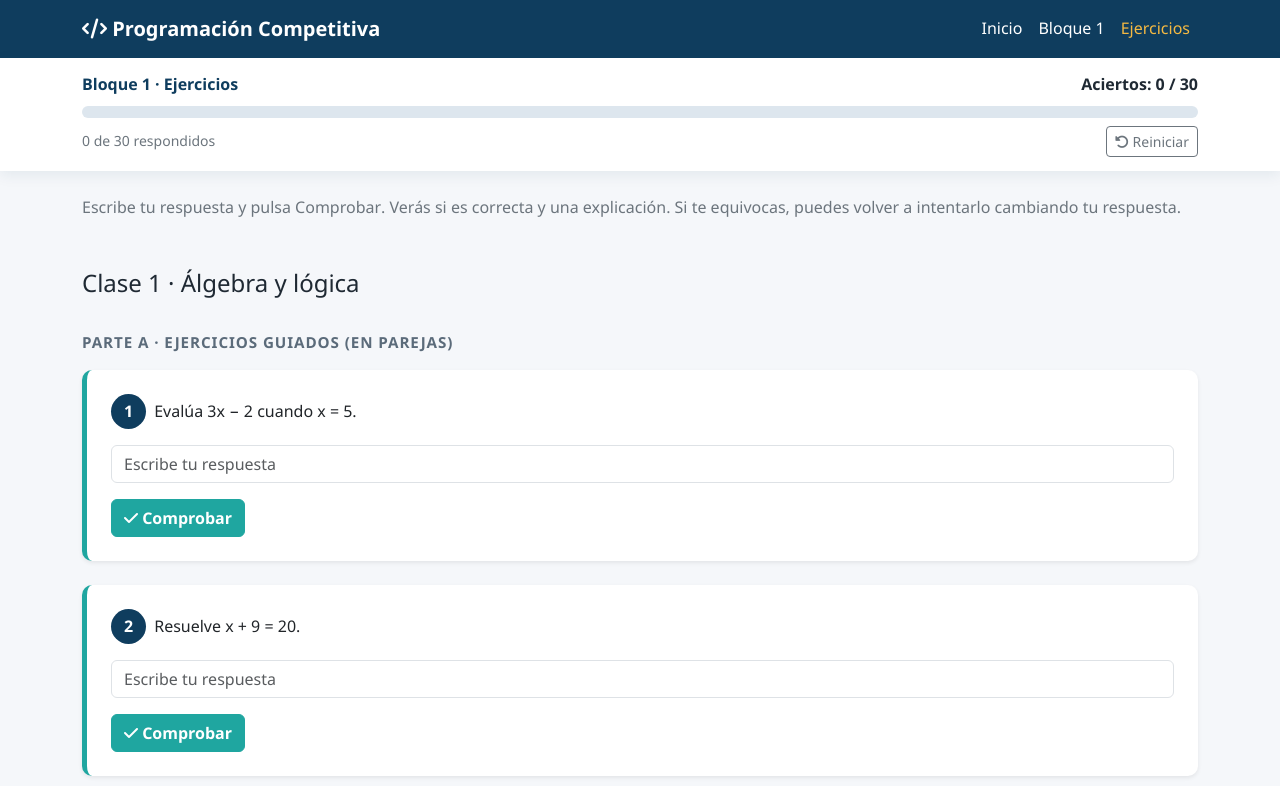
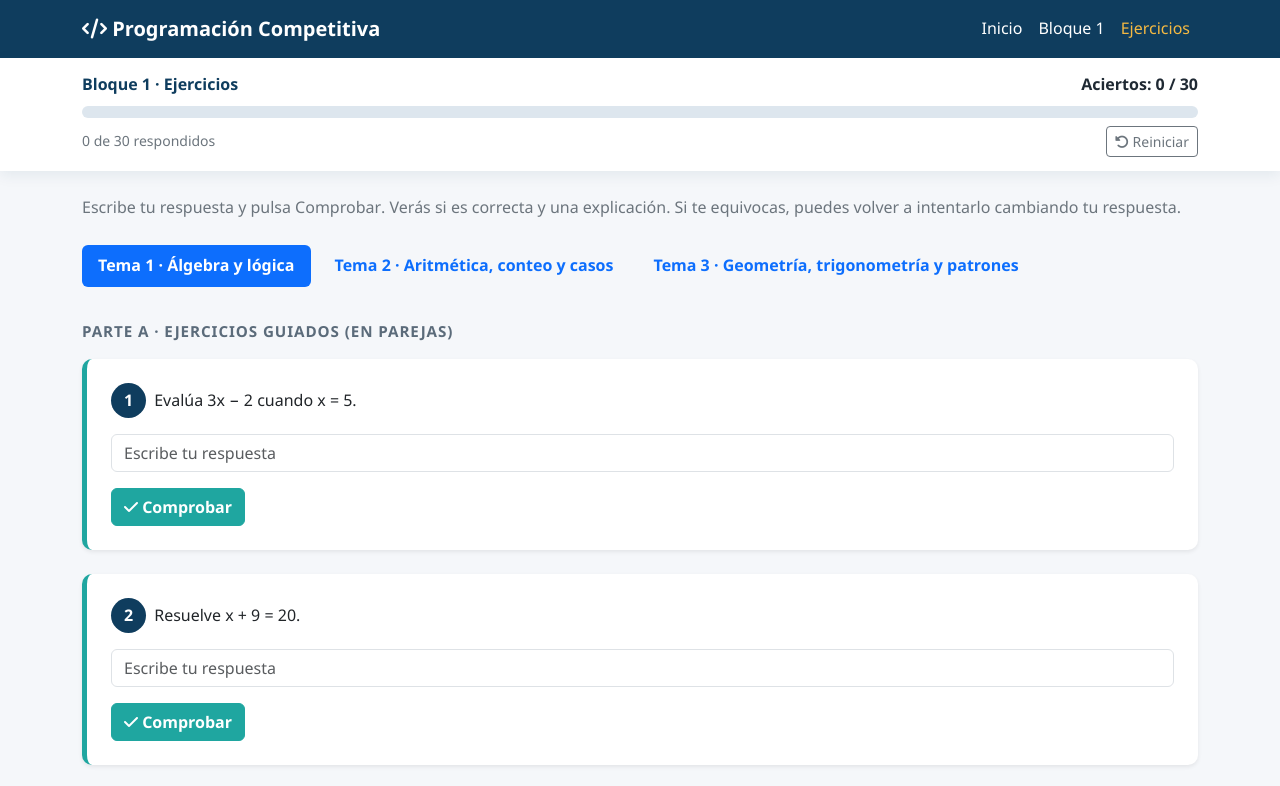
Before and after one commit to rigosantiagog/CompetitiveProgramming, a plain HTML site: page bloque1/ejercicios.html in a window 1280 px wide. Both pictures are taken after a click on the button "Reiniciar". Shown: the top 786 px of the page. Drawn offline with nearby package versions, Linux system fonts and the light colour scheme.

Commit message:
Add files via upload

```diff
--- a/bloque1/ejercicios.html
+++ b/bloque1/ejercicios.html
@@ -55,7 +55,8 @@
       Si te equivocas, puedes volver a intentarlo cambiando tu respuesta.
     </p>
 
-    <div id="lista-ejercicios"></div>
+    <ul class="nav nav-pills mb-4 gap-2" id="pestanas-temas" role="tablist"></ul>
+    <div class="tab-content" id="lista-ejercicios"></div>
 
     <div class="text-center my-5">
       <a href="index.html" class="btn btn-primario">
--- a/css/estilos.css
+++ b/css/estilos.css
@@ -42,6 +42,7 @@ body {
 }
 .portada h1 {
   font-weight: 700;
+  color: #ffffff;
 }
 .portada .lead {
   color: #E6F2F5;
--- a/js/quiz.js
+++ b/js/quiz.js
@@ -1,11 +1,12 @@
 /* ==========================================================
    Motor de ejercicios interactivos con retroalimentación
-   Lee EJERCICIOS_BLOQUE1 (ejercicios-bloque1.js) y dibuja
-   las tarjetas, califica cada respuesta y actualiza el progreso.
+   Lee EJERCICIOS_BLOQUE1 (ejercicios-bloque1.js), dibuja
+   una pestaña por tema, califica cada respuesta y actualiza el progreso.
    ========================================================== */
 
 (function () {
 
+  const pestanas = document.getElementById("pestanas-temas");
   const contenedor = document.getElementById("lista-ejercicios");
   const barra = document.getElementById("barra-progreso");
   const textoProgreso = document.getElementById("texto-progreso");
@@ -14,10 +15,10 @@
 
   const total = EJERCICIOS_BLOQUE1.length;
   const resultados = {};   // id -> true (correcto) / false (incorrecto)
-  const NOMBRES_CLASE = {
-    1: "Clase 1 · Álgebra y lógica",
-    2: "Clase 2 · Aritmética, conteo y casos",
-    3: "Clase 3 · Geometría, trigonometría y patrones"
+  const NOMBRES_TEMA = {
+    1: "Tema 1 · Álgebra y lógica",
+    2: "Tema 2 · Aritmética, conteo y casos",
+    3: "Tema 3 · Geometría, trigonometría y patrones"
   };
   const NOMBRES_PARTE = {
     A: "Parte A · Ejercicios guiados (en parejas)",
@@ -65,20 +66,22 @@
     return ej.opciones[ej.correcta];
   }
 
-  /* Revisa la respuesta del alumno y devuelve true si es correcta. */
+  /* Revisa la respuesta del alumno. Devuelve true, false o null (sin respuesta). */
   function calificar(ej, id) {
     if (ej.tipo === "num") {
       const v = aNumero(document.getElementById(id + "-in").value);
-      return !isNaN(v) && Math.abs(v - ej.valor) < 1e-6;
+      if (isNaN(v)) return null;
+      return Math.abs(v - ej.valor) < 1e-6;
     }
     if (ej.tipo === "multi") {
-      return ej.campos.every(function (c, i) {
-        const v = aNumero(document.getElementById(id + "-" + i).value);
-        return !isNaN(v) && Math.abs(v - c.valor) < 1e-6;
+      const valores = ej.campos.map(function (c, i) {
+        return aNumero(document.getElementById(id + "-" + i).value);
       });
+      if (valores.some(isNaN)) return null;
+      return ej.campos.every(function (c, i) { return Math.abs(valores[i] - c.valor) < 1e-6; });
     }
     const sel = document.querySelector('input[name="' + id + '"]:checked');
-    if (!sel) return null;               // no eligió nada
+    if (!sel) return null;
     return Number(sel.value) === ej.correcta;
   }
 
@@ -87,7 +90,7 @@
     const caja = document.getElementById(id + "-fb");
     if (ok === null) {
       caja.className = "retroalimentacion p-3 rounded mt-3 bg-warning-subtle border border-warning";
-      caja.innerHTML = "<strong>Elige una opción</strong> antes de comprobar.";
+      caja.innerHTML = "<strong>Escribe o elige una respuesta</strong> antes de comprobar.";
       return;
     }
     if (ok) {
@@ -112,25 +115,32 @@
     textoAciertos.textContent = "Aciertos: " + aciertos + " / " + total;
   }
 
-  /* Dibuja todas las tarjetas, agrupadas por clase y parte. */
+  /* Dibuja las pestañas (una por tema) y, dentro de cada una, sus tarjetas. */
   function dibujar() {
-    let claseActual = null;
+    const temas = [1, 2, 3];
+    let htmlPestanas = "";
+    let htmlPaneles = "";
+
+    temas.forEach(function (tema, indice) {
+      const activo = indice === 0;
+      const idPanel = "tema-" + tema;
+
+      htmlPestanas += '' +
+        '<li class="nav-item" role="presentation">' +
+          '<button class="nav-link fw-semibold' + (activo ? ' active' : '') + '" id="tab-' + tema + '" ' +
+            'data-bs-toggle="pill" data-bs-target="#' + idPanel + '" type="button" role="tab" ' +
+            'aria-controls="' + idPanel + '" aria-selected="' + activo + '">' + NOMBRES_TEMA[tema] + '</button>' +
+        '</li>';
+
+      let htmlTema = "";
       let parteActual = null;
-    let html = "";
-
-    EJERCICIOS_BLOQUE1.forEach(function (ej) {
-      if (ej.clase !== claseActual) {
-        claseActual = ej.clase;
-        parteActual = null;
-        html += '<h2 class="h4 mt-5 mb-2">' + NOMBRES_CLASE[ej.clase] + '</h2>';
-      }
+      EJERCICIOS_BLOQUE1.filter(function (e) { return e.clase === tema; }).forEach(function (ej) {
         if (ej.parte !== parteActual) {
           parteActual = ej.parte;
-        html += '<p class="subtitulo-parte">' + NOMBRES_PARTE[ej.parte] + '</p>';
+          htmlTema += '<p class="subtitulo-parte">' + NOMBRES_PARTE[ej.parte] + '</p>';
         }
-
         const id = idDe(ej);
-      html += '' +
+        htmlTema += '' +
           '<div class="card ejercicio shadow-sm mb-4" id="' + id + '">' +
             '<div class="card-body p-4">' +
               '<p class="mb-3"><span class="numero">' + ej.n + '</span>' + ej.enunciado + '</p>' +
@@ -144,10 +154,18 @@
           '</div>';
       });
 
-    contenedor.innerHTML = html;
+      htmlPaneles += '' +
+        '<div class="tab-pane fade' + (activo ? ' show active' : '') + '" id="' + idPanel + '" role="tabpanel" ' +
+          'aria-labelledby="tab-' + tema + '" tabindex="0">' +
+          htmlTema +
+        '</div>';
+    });
+
+    pestanas.innerHTML = htmlPestanas;
+    contenedor.innerHTML = htmlPaneles;
   }
 
-  /* Eventos: al pulsar "Comprobar" se califica esa tarjeta. */
+  /* Al pulsar "Comprobar" se califica esa tarjeta. */
   contenedor.addEventListener("click", function (evento) {
     const boton = evento.target.closest(".btn-comprobar");
     if (!boton) return;
@@ -163,15 +181,15 @@
     actualizarMarcador();
   });
 
-  /* Reinicia el ejercicio: limpia respuestas y retroalimentación. */
+  /* Reinicia todo: limpia respuestas y retroalimentación. */
   btnReiniciar.addEventListener("click", function () {
     EJERCICIOS_BLOQUE1.forEach(function (ej) {
       const id = idDe(ej);
       delete resultados[id];
-      document.getElementById(id + "-fb").innerHTML = "";
-      document.getElementById(id + "-fb").className = "";
-      const card = document.getElementById(id);
-      card.querySelectorAll("input").forEach(function (campo) {
+      const caja = document.getElementById(id + "-fb");
+      caja.innerHTML = "";
+      caja.className = "";
+      document.getElementById(id).querySelectorAll("input").forEach(function (campo) {
         if (campo.type === "radio") campo.checked = false;
         else campo.value = "";
       });
```
Also changed, not shown: bloque1/index.html (+6 -13 lines), index.html (+2 -2 lines), 5 other files. Lines whose indentation alone changed are shown as unchanged.
